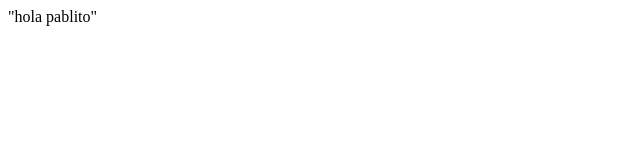
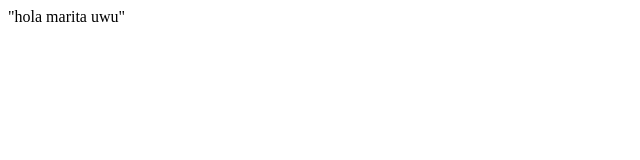
Before and after one commit to XavierQu23/practicahoy, a plain HTML site: page index.html in a window 1280 px wide. Shown: the full height of the page, 0-640 px from the left. Drawn offline with Linux system fonts and the light colour scheme.

Commit message:
feat: :tada: Change message

```diff
--- a/index.html
+++ b/index.html
@@ -6,6 +6,6 @@
     <title>Document</title>
 </head>
 <body>
-    "hola pablito"
+    "hola marita uwu"
 </body>
 </html>
```
